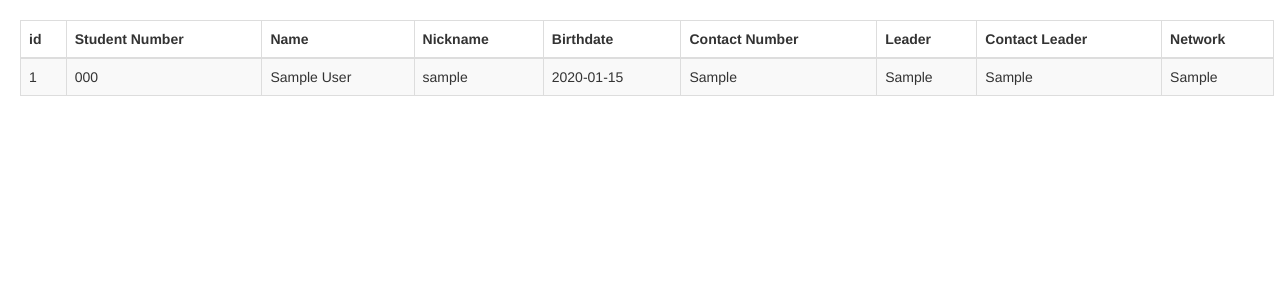
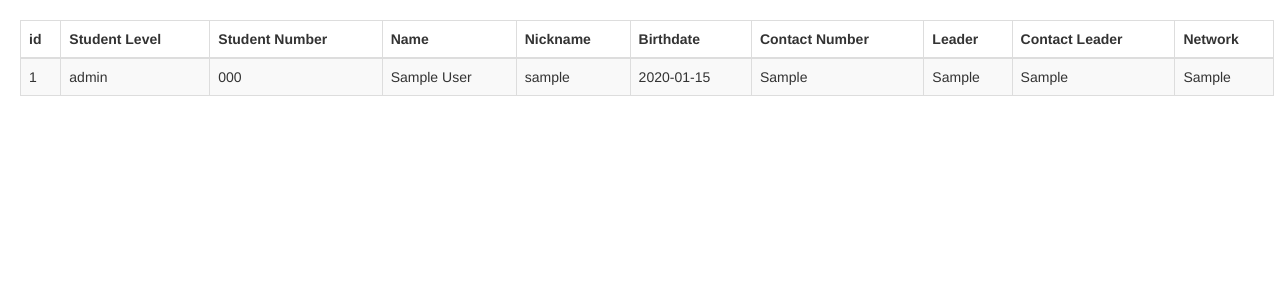
Before and after one commit to iazell/ldstracker, a Django app: page /studentstab/ in a window 1280 px wide. Shown: the part 52-352 px from the top of the page. Run offline with Django 3.2, Linux system fonts and the light colour scheme; tables that the repository leaves empty hold one stand-in row (values such as "Sample post"); some libraries are stand-ins or nearby versions.

```diff
--- a/bccsystem/codegenerator.py
+++ b/bccsystem/codegenerator.py
@@ -7,11 +7,11 @@ DEFAULT_IMG_MODE = 'RGB'
 DEFAULT_IMG_BGCOLOR = 'white'
 
 class CodeGenerator:
-    def __init__(self, student_number, student_name, student_nickname, student_birthdate, student_contact, student_leader, student_contactleader, student_network):
+    def __init__(self, student_level, student_number, student_name, student_nickname, student_birthdate, student_contact, student_leader, student_contactleader, student_network):
         # create image
         self.code = Image.new(DEFAULT_IMG_MODE, DEFAULT_IMG_SIZE, DEFAULT_IMG_BGCOLOR)
 
-        student_details = student_number + student_name + student_nickname + student_birthdate + student_contact + student_leader + student_contactleader + student_network
+        student_details = student_level + student_number + student_name + student_nickname + student_birthdate + student_contact + student_leader + student_contactleader + student_network
         qrcode = elaphe.barcode('qrcode', student_details, options=dict(version=3), scale=3)
         self.code.paste(qrcode, (200,5))
 
--- a/bccsystem/templates/student.html
+++ b/bccsystem/templates/student.html
@@ -41,6 +41,7 @@
                    <table id="student_table" style="width:98%; margin-left: 20px;" class="table table-bordered table-striped table-hover table-responsive">
                       <thead>
                           <th style="font-size: 100%;">id</th>
+                          <th style="font-size: 100%;">Student Level</th>
                           <th style="font-size: 100%;">Student Number</th>
                           <th style="font-size: 100%;">Name</th>
                           <th style="font-size: 100%;">Nickname</th>
@@ -55,6 +56,7 @@
                           {% for student in students %}
                           <tr>
                               <td style="font-size: 100%;">{{ forloop.counter }}</td>
+                              <td style="font-size: 100%;">{{ student.student_level }}</td>
                               <td style="font-size: 100%;">{{ student.student_number }}</td>
                               <td style="font-size: 100%;">{{ student.student_name }}</td>
                               <td style="font-size: 100%;">{{ student.student_nickname }}</td>
--- a/bccsystem/views.py
+++ b/bccsystem/views.py
@@ -31,10 +31,11 @@ def index(request):
             return response
     else:
         form = StudentForm()
-    return render(request, 'home.html', {'form': form})
+    return render(request, 'code_home.html', {'form': form})
 
 def generate(request):
     if request.method == 'GET':
+        student_level = request.GET.get('student_level')
         student_number = request.GET.get('student_number')
         student_name = request.GET.get('student_name')
         student_nickname = request.GET.get('student_nickname')
@@ -43,7 +44,7 @@ def generate(request):
         student_leader = request.GET.get('student_leader')
         student_contactleader = request.GET.get('student_contactleader')
         student_network = request.GET.get('student_network')
-        qr_code = CodeGenerator(student_number, student_name, student_nickname, student_birthdate, student_contact, student_leader, student_contactleader, student_network)
+        qr_code = CodeGenerator(student_level, student_number, student_name, student_nickname, student_birthdate, student_contact, student_leader, student_contactleader, student_network)
         buffered = BytesIO()
         qr_code.save(buffered)
         code_64_encode = base64.b64encode(buffered.getvalue())
@@ -67,6 +68,7 @@ def print(request):
 
 def addstudent(request):
     if request.method == 'GET':
+        student_level = request.GET.get('student_level')
         student_number = request.GET.get('student_number')
         student_name = request.GET.get('student_name')
         student_nickname = request.GET.get('student_nickname')
@@ -92,4 +94,10 @@ def studentstab(request):
     return render(request, 'student.html', {'students': students})
 
 def home(request):
-    return render(request, 'code_home.html')
+    try:
+        studentnum = Students.objects.latest().student_number
+        studentnum = int(studentnum[-3:]) + 1
+        studentnum = '%03d' % studentnum
+    except Students.DoesNotExist:
+        studentnum = '000'
+    return render(request, 'code_home.html', {'studentnum':studentnum})
--- a/blog/models.py
+++ b/blog/models.py
@@ -12,8 +12,9 @@ class Codes(models.Model):
 
 
 class Students(models.Model):
+    student_level = models.CharField(max_length=200,null=True,blank=True)
     student_number = models.CharField(max_length=200,null=True,blank=True)
-    student_name = models.CharField(max_length=200,null=True,blank=True)
+    student_name = models.CharField(max_length=3,null=True,blank=True,default='000')
     student_nickname = models.CharField(max_length=200,null=True,blank=True)
     student_birthdate = models.CharField(max_length=200,null=True,blank=True)
     student_contact = models.CharField(max_length=200,null=True,blank=True)
@@ -22,4 +23,4 @@ class Students(models.Model):
     student_network = models.CharField(max_length=200,null=True,blank=True)
 
     class Meta:
-        app_label = 'blog'
+        get_latest_by = ['student_number']
```
Also changed, not shown: bccsystem/templates/code_home.html (+10 -3 lines), blog/migrations/0003_auto_20190130_0328.py (added).
